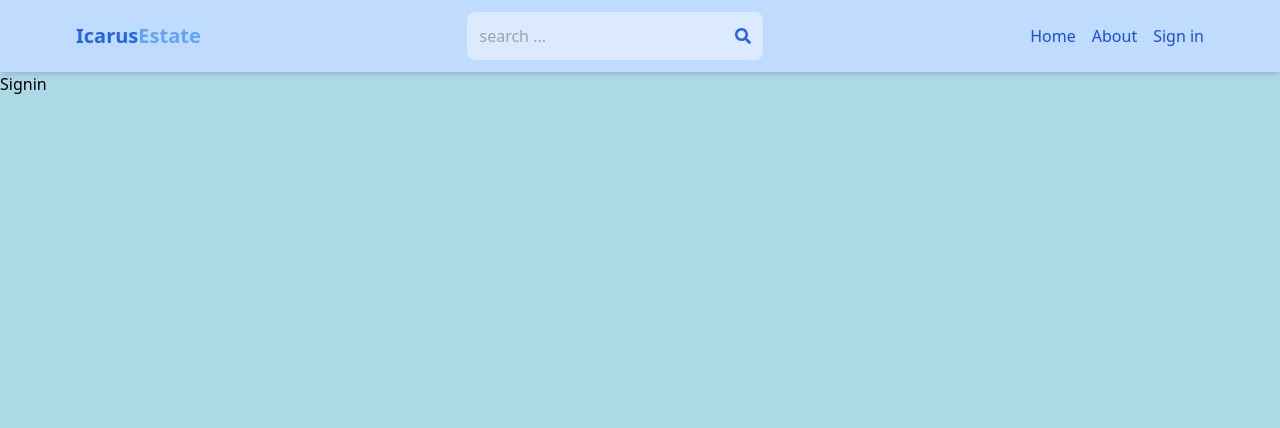
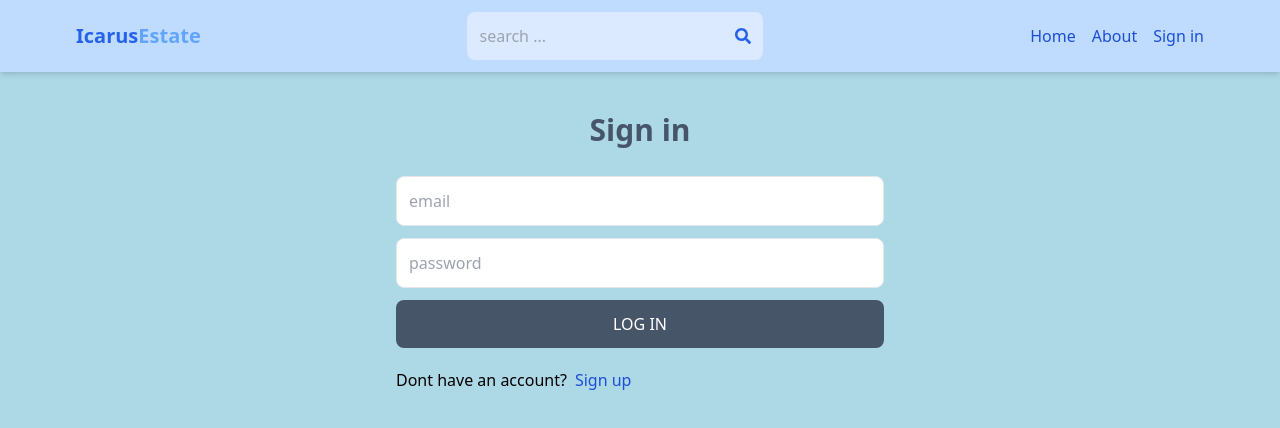
Before and after one commit to Icarz/icarus_estate, a React (Vite) app in the folder client/: page /sign_in in a window 1280 px wide. Shown: the top 428 px of the page. Built offline with nearby package versions, Linux system fonts and the light colour scheme.

Commit message:
complete signin contionnality

```diff
--- a/client/src/pages/SignIn.jsx
+++ b/client/src/pages/SignIn.jsx
@@ -1,5 +1,82 @@
+import { useState } from "react";
+import { Link, useNavigate } from "react-router-dom";
+
 const SignIn = () => {
-  return <div>Signin</div>;
+  const [formData, setFormData] = useState({});
+  const [error, setError] = useState(null);
+  const [loading, setLoading] = useState(false);
+  const navigate = useNavigate();
+  const handleChange = (e) => {
+    setFormData({
+      ...formData,
+      [e.target.id]: e.target.value,
+    });
+  };
+  const handleSubmit = async (e) => {
+    e.preventDefault();
+    setLoading(true);
+    setError(null); // Reset error state
+
+    try {
+      const res = await fetch("/api/auth/signin", {
+        method: "POST",
+        headers: {
+          "Content-Type": "application/json",
+        },
+        body: JSON.stringify(formData),
+      });
+
+      const data = await res.json();
+      if (data.success === false) {
+        setError(data.message);
+      } else {
+        console.log(data); // Handle successful response
+      }
+    } catch (error) {
+      setError(error.message);
+    }
+    setLoading(false);
+    navigate("/");
+  };
+
+  return (
+    <div className="p-3 max-w-lg mx-auto">
+      <h1 className="text-3xl text-center font-semibold my-7 text-slate-600">
+        Sign in
+      </h1>
+      <form onSubmit={handleSubmit} className="flex flex-col gap-3" action="">
+        <input
+          className="border p-3 rounded-lg outline-none"
+          type="email"
+          id="email"
+          placeholder="email"
+          onChange={handleChange}
+        />
+        <input
+          className="border p-3 rounded-lg outline-none"
+          type="password"
+          id="password"
+          placeholder="password"
+          onChange={handleChange}
+        />
+        <button
+          disabled={loading}
+          className="bg-slate-600 text-white rounded-lg p-3 uppercase
+         hover:opacity-95 disabled:opacity-80"
+        >
+          {loading ? "loading please wait ..." : "LOG IN"}
+        </button>
+      </form>
+      {/* Use error state here */}
+      {error && <p className="text-red-600 mt-3 text-center">{error}</p>}
+      <div className="flex gap-2 mt-5">
+        <p>Dont have an account?</p>
+        <Link to={"/sign_up"}>
+          <span className="text-blue-700">Sign up</span>
+        </Link>
+      </div>
+    </div>
+  );
 };
 
 export default SignIn;
```
